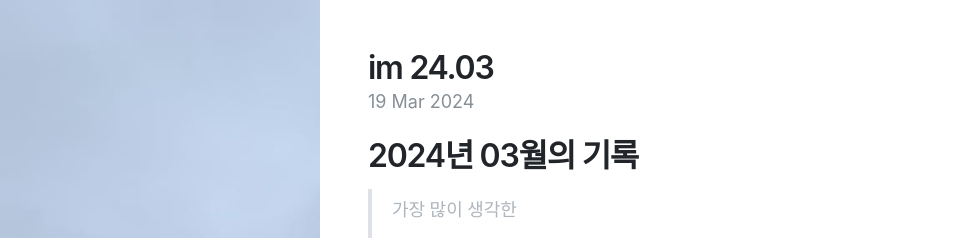
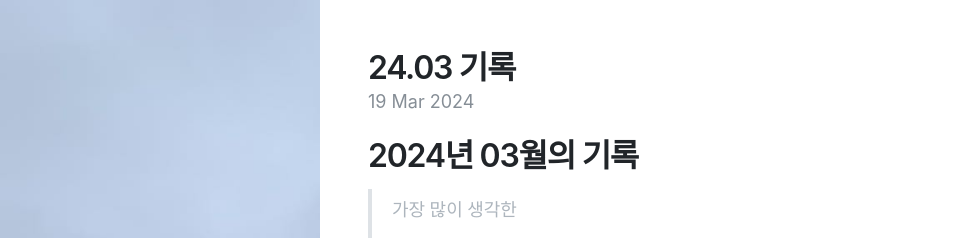
Before and after one commit to seonHH/seonHH.github.io, a Jekyll site: the page built from _posts/2024-03-01-[Record]24.03.md, in a window 1280 px wide and 900 px high. Shown: the top 238 px of the window, without its empty margins (0-959 px from the left). Built offline with Jekyll 4.4.1, drawn with Linux system fonts in a browser that asks for light colours; nearby versions of some CDN libraries.

Commit message:
add record of 24.03

```diff
--- a/_posts/2024-03-01-a24.03_record.md
+++ b/_posts/2024-03-01-[Record]24.03.md
@@ -1,6 +1,6 @@
 ---
 layout: post
-title: im 24.03
+title: 24.03 기록
 date: 2024-03-19 23:59 +0900
 tags: record
 ---
```
